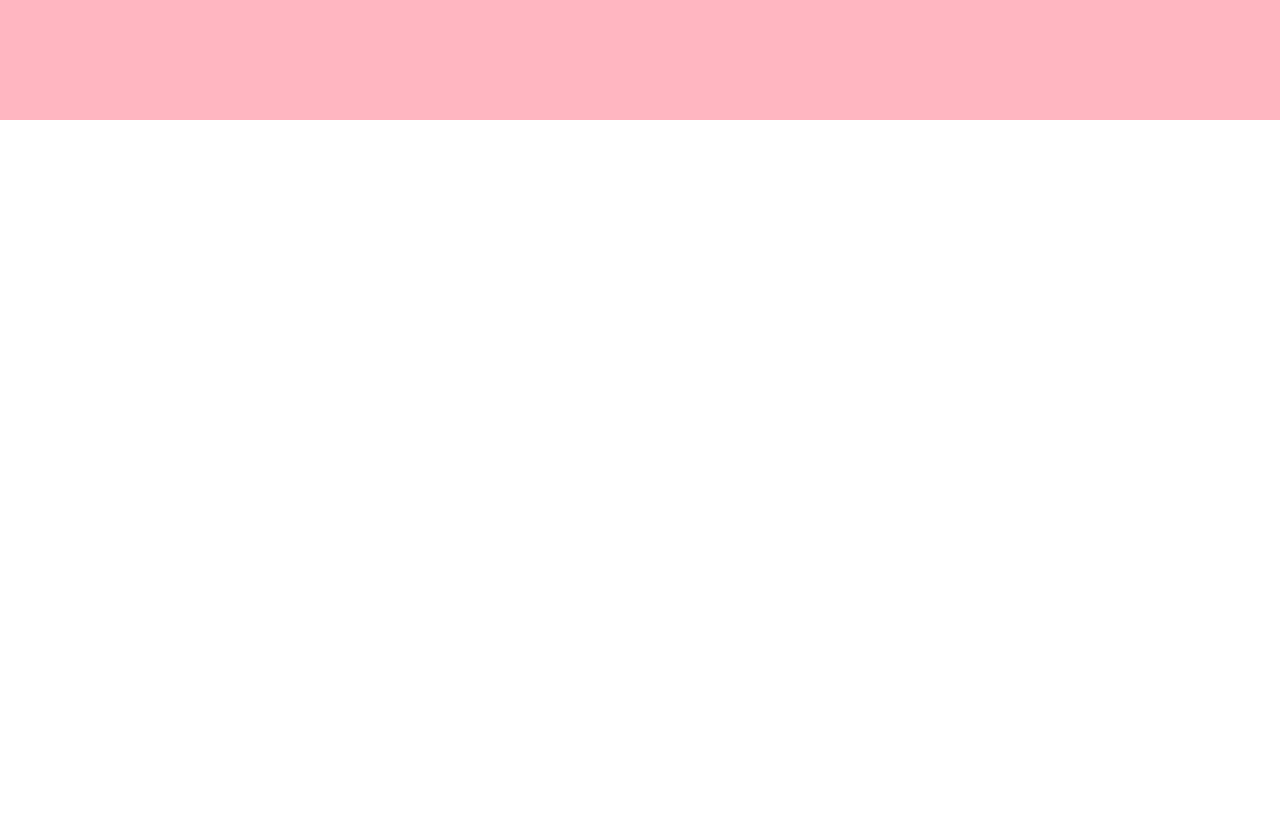
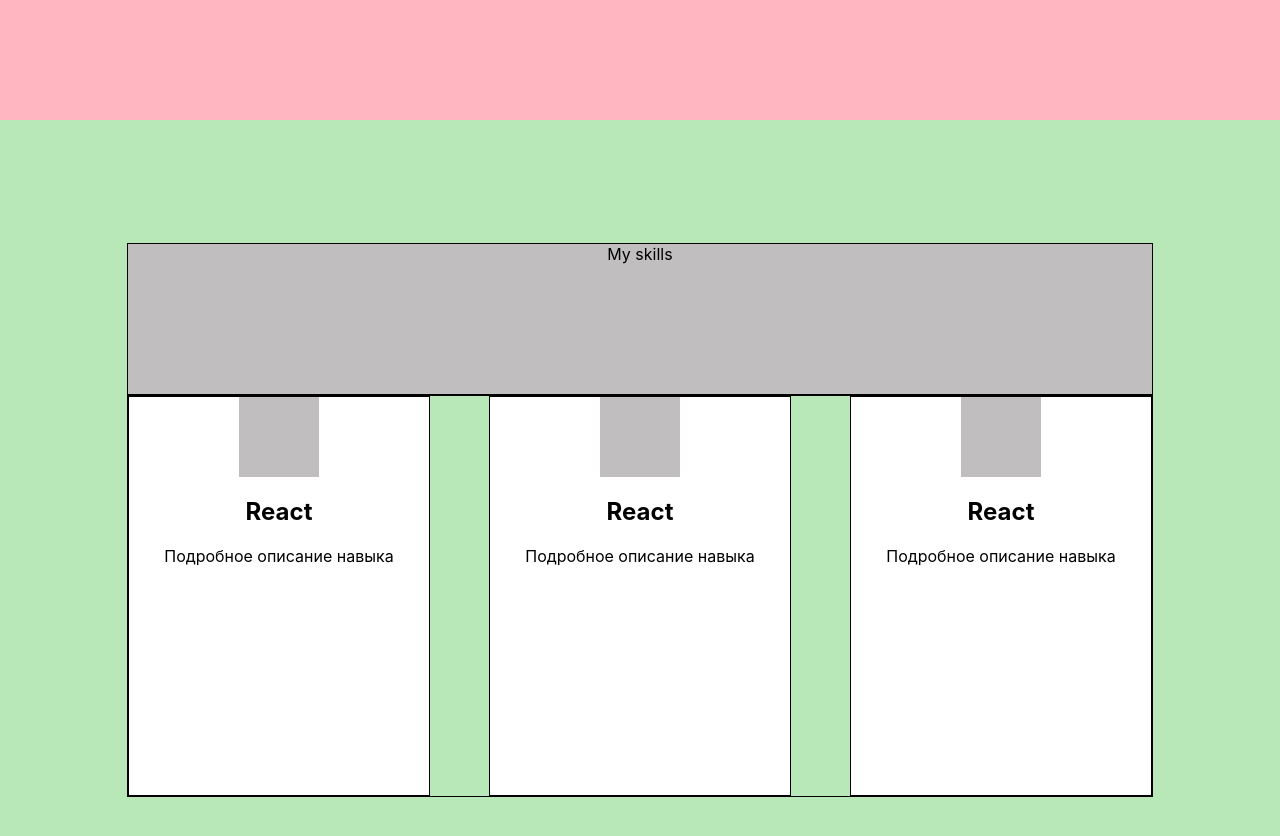
Before and after one commit to KseniyaMelnik/portfolio-react, a React (Create React App) app: page / in a window 1280 px wide. Shown: the part 760-1596 px from the top of the page. Before the commit the page ends 880 px from the top, so only its background shows below. Built offline with nearby package versions, Linux system fonts and the light colour scheme.

Commit message:
feat: add block skills to project

```diff
--- a/src/App.js
+++ b/src/App.js
@@ -2,12 +2,14 @@ import React from "react";
 import './App.css';
 import Header from "./header/Header";
 import Main from "./main/Main";
+import Skills from "./skills/Skills";
 
 function App() {
   return (
     <div className="App">
       <Header />
         <Main />
+        <Skills />
     </div>
   );
 }
--- /dev/null
+++ b/src/skills/Skill.js
@@ -0,0 +1,18 @@
+import React from "react";
+import style from './Skills.module.css';
+
+function Skill() {
+    return (
+        <div className={style.skill}>
+            <div className={style.skillCard}>
+                <div className={style.skillIcon}></div>
+                <h2>React</h2>
+            </div>
+            <div className={style.skillDescription}>
+                <span>Подробное описание навыка</span>
+            </div>
+        </div>
+    );
+}
+
+export default Skill;
--- /dev/null
+++ b/src/skills/Skills.js
@@ -0,0 +1,22 @@
+import React from "react";
+import style from './Skills.module.css';
+import Skill from "./Skill";
+
+function Skills() {
+    return (
+        <div className={style.skillsBlock}>
+        <div className={style.container}>
+            <div className={style.text}>
+                <span>My skills</span>
+            </div>
+            <div className={style.skillsContainer}>
+                <Skill />
+                <Skill />
+                <Skill />
+            </div>
+        </div>
+        </div>
+    );
+}
+
+export default Skills;
--- /dev/null
+++ b/src/skills/Skills.module.css
@@ -0,0 +1,42 @@
+.skillsBlock {
+    height: 100vh;
+    background-color: #b8e8b8;
+}
+
+.container {
+    height: 100%;
+    width: 80%;
+    margin: 0 auto;
+    display: flex;
+    flex-direction: column;
+    justify-content: center;
+    align-items: center;
+}
+
+.text {
+    width: 100%;
+    height: 150px;
+    border: 1px solid;
+    background-color: #c0bebe;
+}
+
+.skillsContainer {
+    width: 100%;
+    height: 400px;
+    border: 1px solid;
+    display: flex;
+    justify-content: space-between;
+}
+
+.skill {
+    background-color: white;
+    border: 1px solid;
+    width: 300px;
+}
+
+.skillIcon {
+    background-color: #c0bebe;
+    width: 80px;
+    height: 80px;
+    margin: 0 auto;
+}
```
